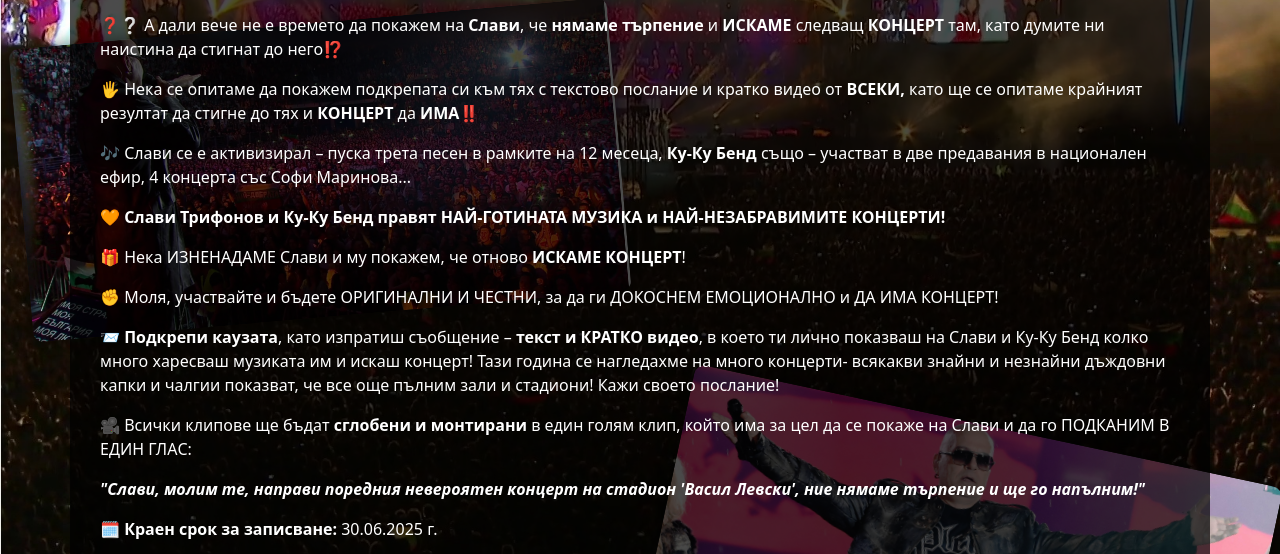
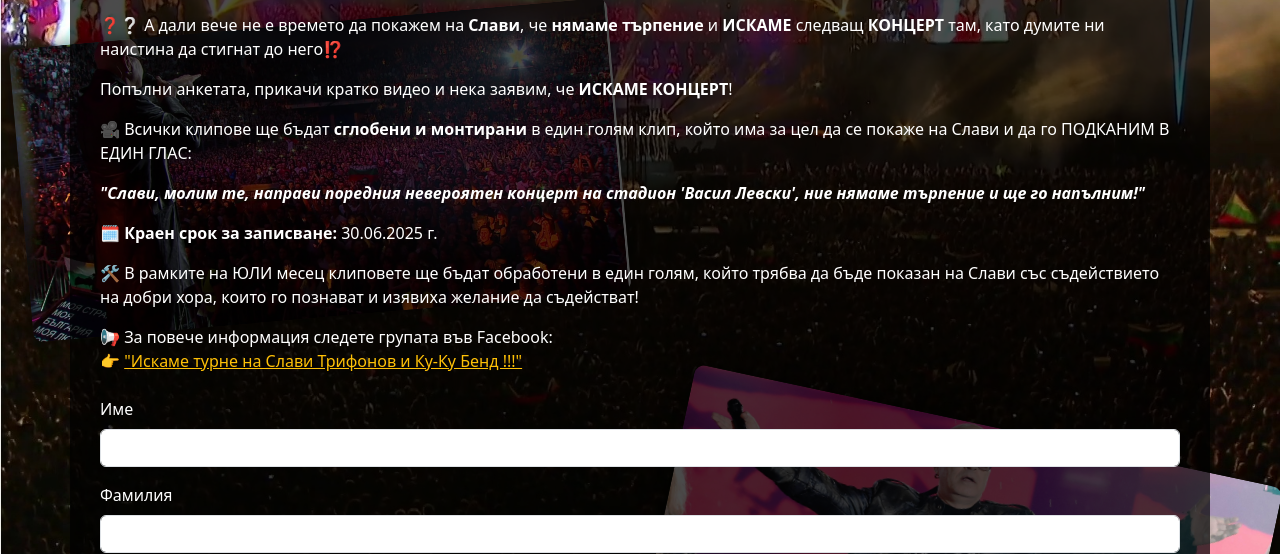
Before and after one commit to kalloyan9/concert, a website: page index.html in a window 1280 px wide. Shown: the part 225-779 px from the top of the page. Drawn offline with nearby package versions, Linux system fonts and the light colour scheme.

Commit message:
Update index.html

```diff
--- a/index.html
+++ b/index.html
@@ -71,17 +71,7 @@
 
         <p>❓❔ А дали вече не е времето да покажем на <strong>Слави</strong>, че <strong>нямаме търпение</strong> и <strong>ИСКАМЕ</strong> следващ <strong>КОНЦЕРТ</strong> там, като думите ни наистина да стигнат до него⁉️</p>
 
-        <p>🖐️ Нека се опитаме да покажем подкрепата си към тях с текстово послание и кратко видео от <strong>ВСЕКИ,</strong> като ще се опитаме крайният резултат да стигне до тях и <strong>КОНЦЕРТ</strong> да <strong>ИМА</strong>‼️</p>
-
-        <p>🎶 Слави се е активизирал – пуска трета песен в рамките на 12 месеца, <strong>Ку-Ку Бенд</strong> също – участват в две предавания в национален ефир, 4 концерта със Софи Маринова...</p>
-
-        <p>🧡 <strong>Слави Трифонов и Ку-Ку Бенд правят НАЙ-ГОТИНАТА МУЗИКА и НАЙ-НЕЗАБРАВИМИТЕ КОНЦЕРТИ!</strong></p>
-
-        <p>🎁 Нека ИЗНЕНАДАМЕ Слави и му покажем, че отново <strong>ИСКАМЕ КОНЦЕРТ</strong>!</p>
-
-        <p>✊ Моля, участвайте и бъдете ОРИГИНАЛНИ И ЧЕСТНИ, за да ги ДОКОСНЕМ ЕМОЦИОНАЛНО и ДА ИМА КОНЦЕРТ!</p>
-
-        <p>📨 <strong>Подкрепи каузата</strong>, като изпратиш съобщение – <strong>текст и КРАТКО видео</strong>, в което ти лично показваш на Слави и Ку-Ку Бенд колко много харесваш музиката им и искаш концерт! Тази година се нагледахме на много концерти- всякакви знайни и незнайни дъждовни капки и чалгии показват, че все още пълним зали и стадиони! Кажи своето послание!</p>
+        <p>Попълни анкетата, прикачи кратко видео и нека заявим, че <strong>ИСКАМЕ КОНЦЕРТ</strong>!</p>
 
         <p>🎥 Всички клипове ще бъдат <strong>сглобени и монтирани</strong> в един голям клип, който има за цел да се покаже на Слави и да го ПОДКАНИМ В ЕДИН ГЛАС:</p>
 
```
